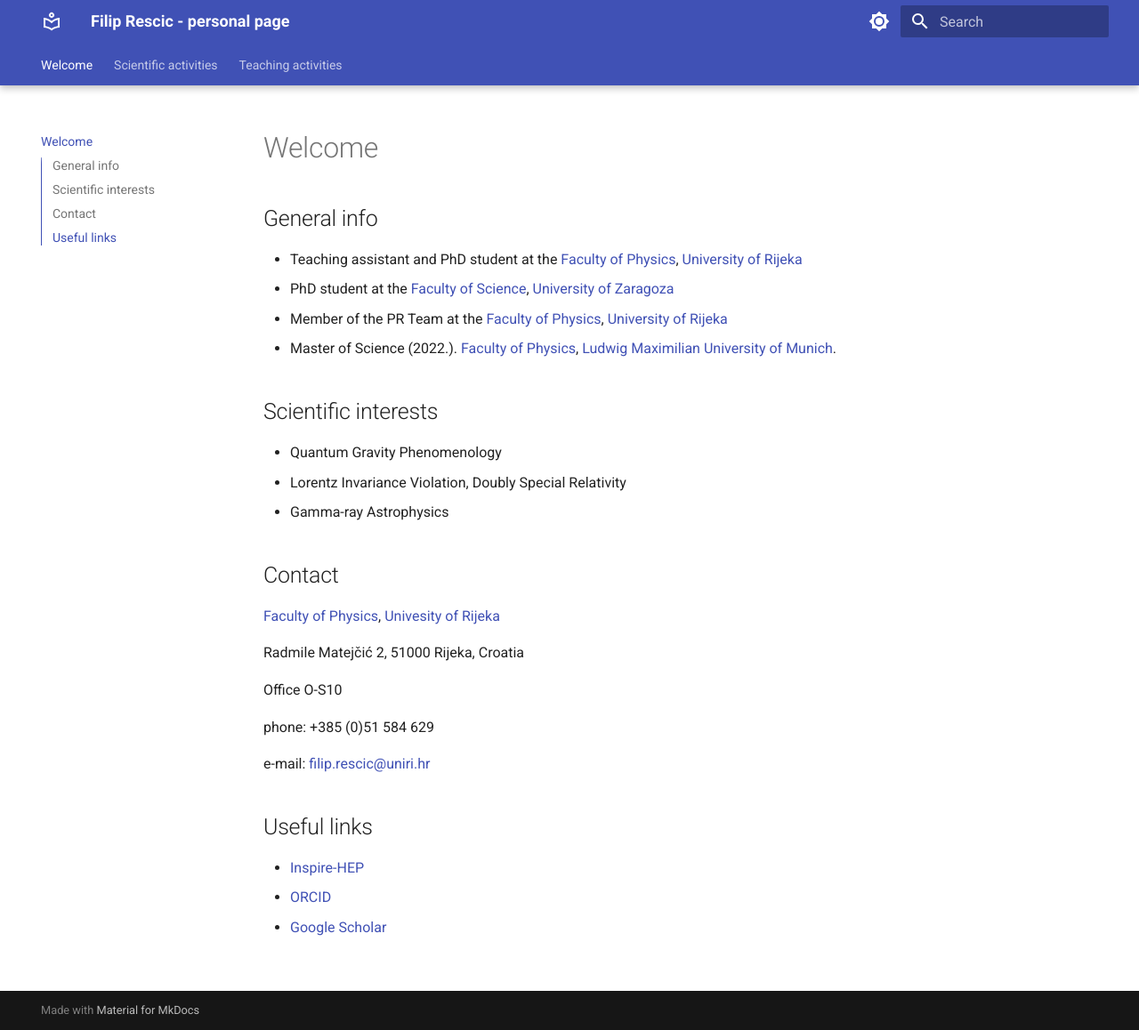
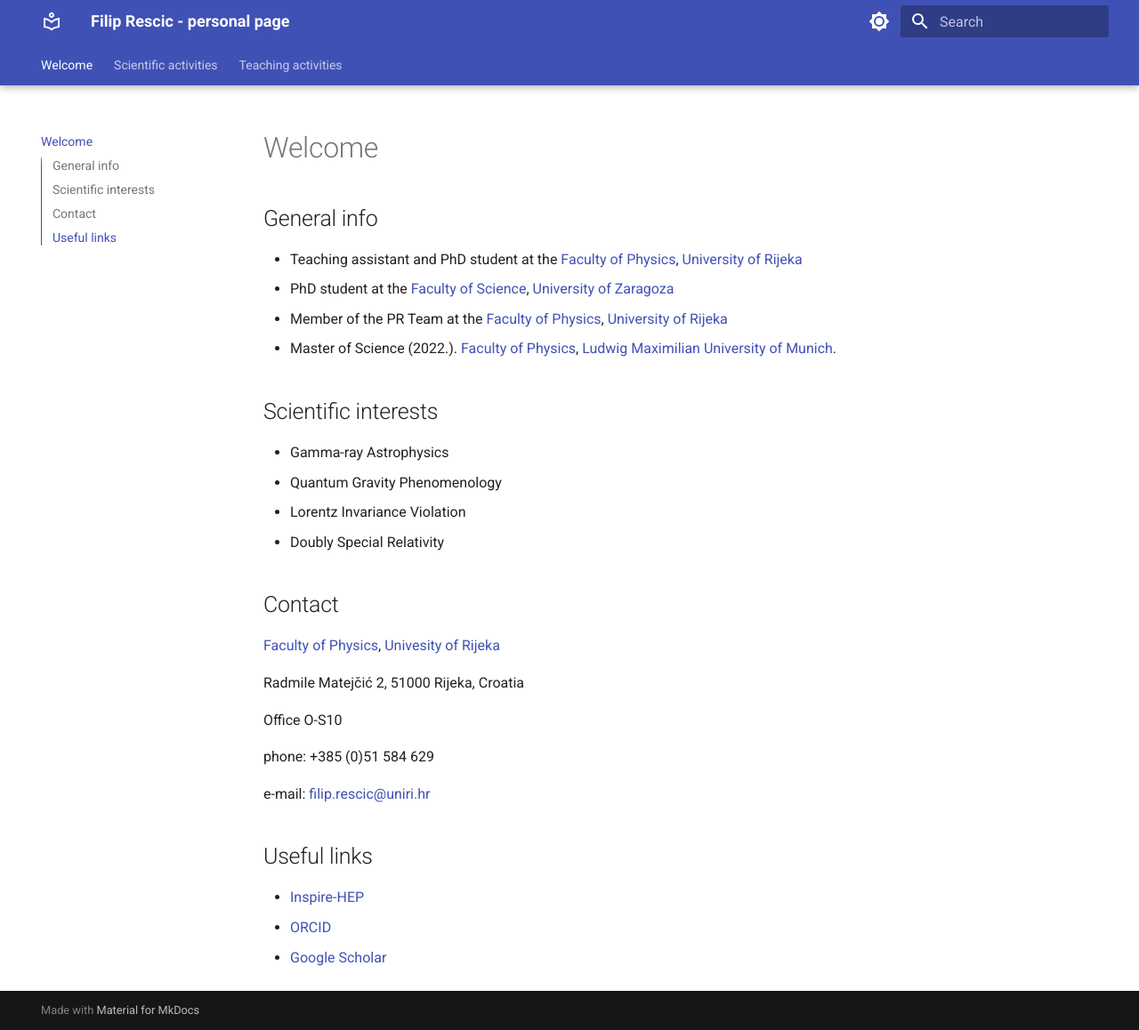
Before and after one commit to filiprescic/filiprescic.github.io, an MkDocs documentation site: the page built from docs/index.md, in a window 1280 px wide and 1158 px high. Shown: the whole window at 89% size. Built offline with MkDocs 1.6.1 and Material for MkDocs 9.7.7, drawn with Linux system fonts in a browser that asks for light colours.

Commit message:
quick update

```diff
--- a/docs/index.md
+++ b/docs/index.md
@@ -9,9 +9,11 @@
 
 ## Scientific interests
 
+- Gamma-ray Astrophysics
 - Quantum Gravity Phenomenology
-- Lorentz Invariance Violation, Doubly Special Relativity
-- Gamma-ray Astrophysics
+- Lorentz Invariance Violation
+- Doubly Special Relativity
+
 
 ## Contact
 
```
Also changed, not shown: docs/science.md (+6 -5 lines), site/index.html, site/science/index.html, site/search/search_index.json, 1 other file.
